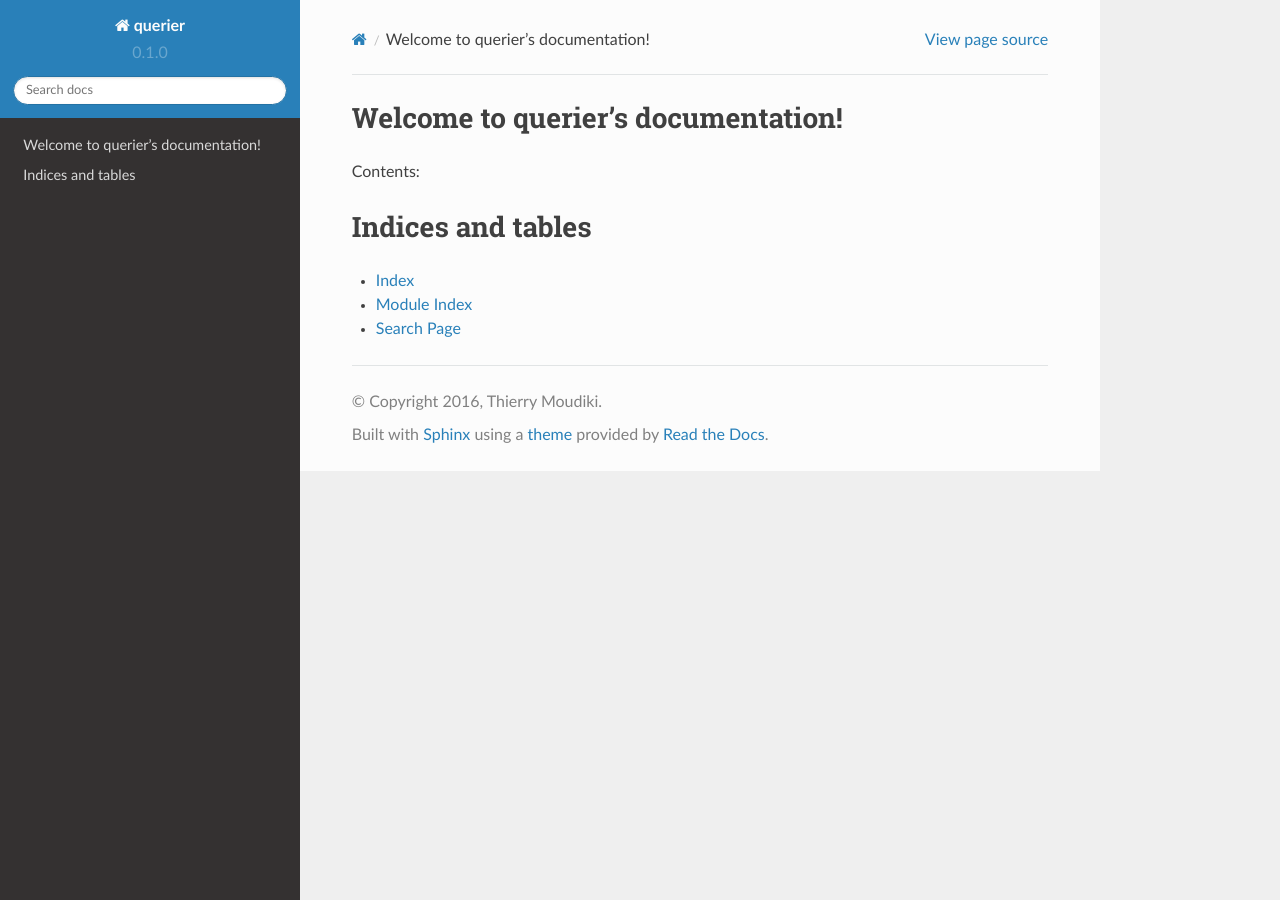
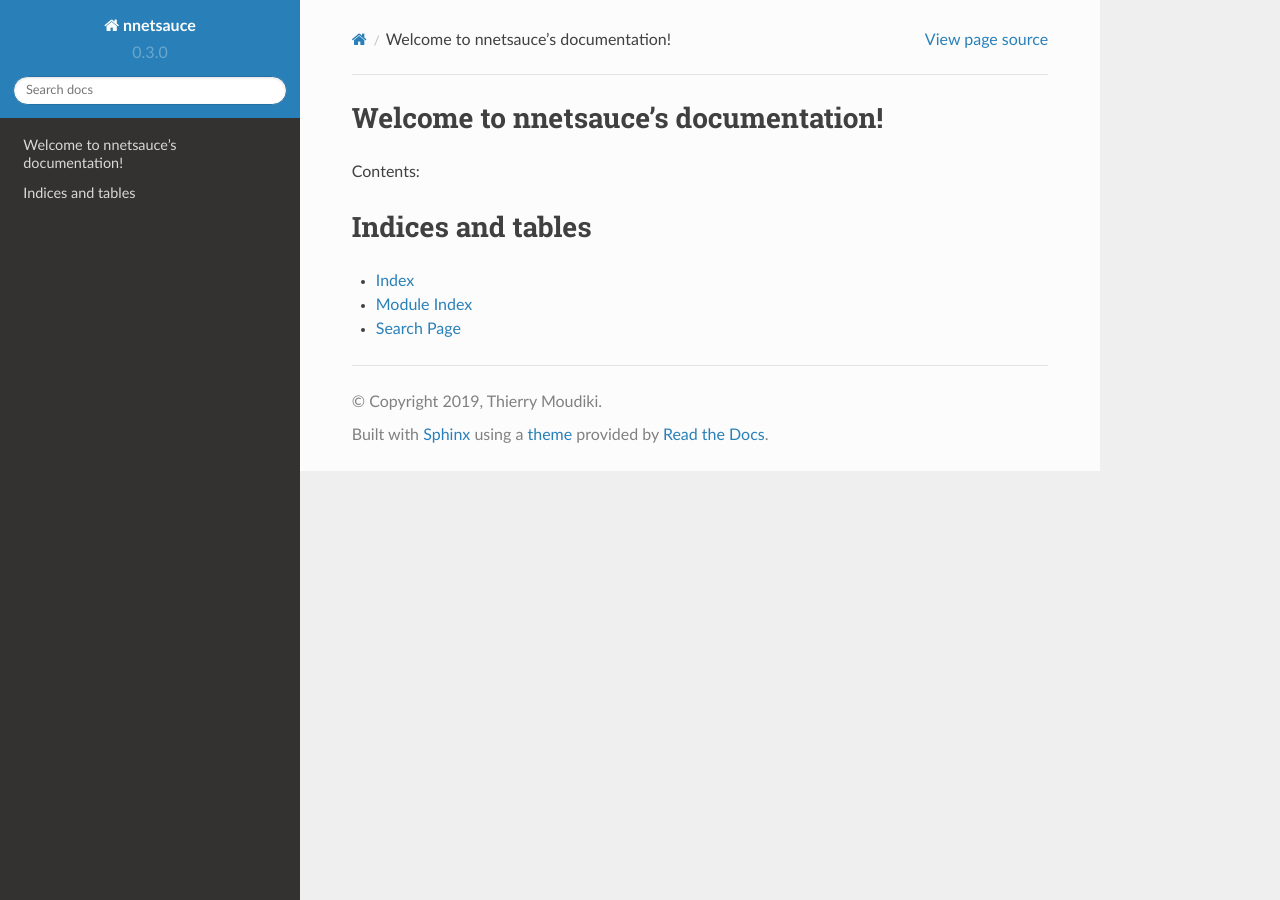
Before and after one commit to Techtonique/nnetsauce, a Sphinx documentation site: the page built from docs/source/index.rst, in a window 1280 px wide. Built offline with Sphinx 7.4.7 and the Read the Docs theme 2.0.0, drawn with Linux system fonts in a browser that asks for light colours.

Commit message:
init docs Pt.2

```diff
--- a/docs/source/conf.py
+++ b/docs/source/conf.py
@@ -1,7 +1,7 @@
 #!/usr/bin/env python3
 # -*- coding: utf-8 -*-
 #
-# querier documentation build configuration file, created by
+# nnetsauce documentation build configuration file, created by
 # cookiecutter pipproject
 #
 # This file is execfile()d with the current directory set to its
@@ -48,8 +48,8 @@ source_suffix = '.rst'
 master_doc = 'index'
 
 # General information about the project.
-project = 'querier'
-copyright = '2016, Thierry Moudiki'
+project = 'nnetsauce'
+copyright = '2019, Thierry Moudiki'
 author = 'Thierry Moudiki'
 
 # The version info for the project you're documenting, acts as replacement for
@@ -57,9 +57,9 @@ author = 'Thierry Moudiki'
 # built documents.
 #
 # The short X.Y version.
-version = '0.1.0'
+version = '0.3.0'
 # The full version, including alpha/beta/rc tags.
-release = '0.1.0'
+release = '0.3.0'
 
 # The language for content autogenerated by Sphinx. Refer to documentation
 # for a list of supported languages.
@@ -123,7 +123,7 @@ html_theme = 'sphinx_rtd_theme'
 
 # The name for this set of Sphinx documents.
 # "<project> v<release> documentation" by default.
-#html_title = 'querier v0.1.0'
+#html_title = 'nnetsauce v0.1.0'
 
 # A shorter title for the navigation bar.  Default is the same as html_title.
 #html_short_title = None
@@ -205,7 +205,7 @@ html_static_path = ['_static']
 #html_search_scorer = 'scorer.js'
 
 # Output file base name for HTML help builder.
-htmlhelp_basename = 'querierdoc'
+htmlhelp_basename = 'nnetsaucedoc'
 
 # -- Options for LaTeX output ---------------------------------------------
 
@@ -227,7 +227,7 @@ latex_elements = {
 # (source start file, target name, title,
 #  author, documentclass [howto, manual, or own class]).
 latex_documents = [
-    (master_doc, 'querier.tex', 'querier Documentation',
+    (master_doc, 'nnetsauce.tex', 'nnetsauce Documentation',
      'Thierry Moudiki', 'manual'),
 ]
 
@@ -257,7 +257,7 @@ latex_documents = [
 # One entry per manual page. List of tuples
 # (source start file, name, description, authors, manual section).
 man_pages = [
-    (master_doc, 'querier', 'querier Documentation',
+    (master_doc, 'nnetsauce', 'nnetsauce Documentation',
      [author], 1)
 ]
 
@@ -271,8 +271,8 @@ man_pages = [
 # (source start file, target name, title, author,
 #  dir menu entry, description, category)
 texinfo_documents = [
-    (master_doc, 'querier', 'querier Documentation',
-     author, 'querier', 'One line description of project.',
+    (master_doc, 'nnetsauce', 'nnetsauce Documentation',
+     author, 'nnetsauce', 'One line description of project.',
      'Miscellaneous'),
 ]
 
--- a/docs/source/index.rst
+++ b/docs/source/index.rst
@@ -1,4 +1,4 @@
-Welcome to querier's documentation!
+Welcome to nnetsauce's documentation!
 =========================================
 
 Contents:
```
